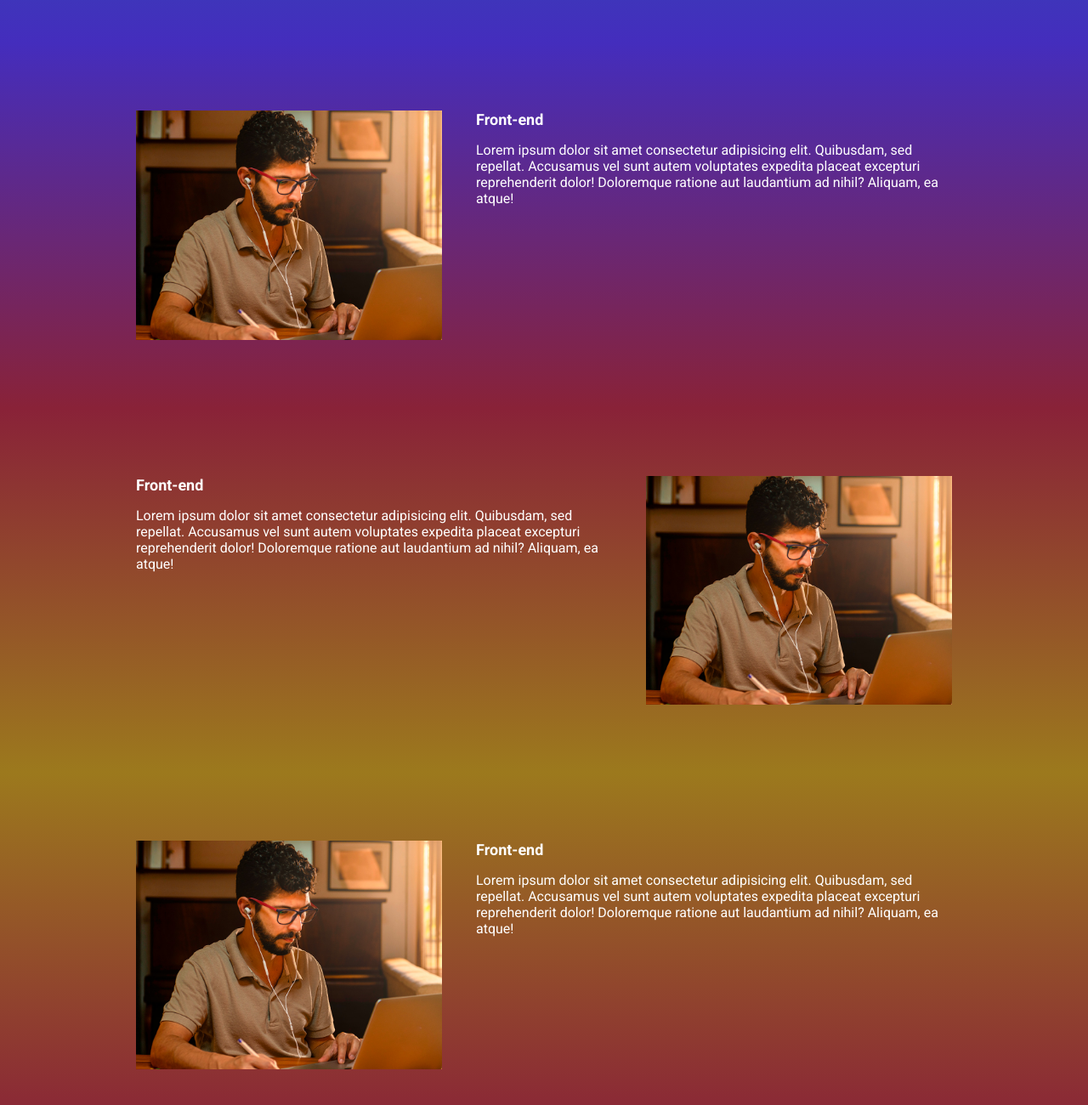
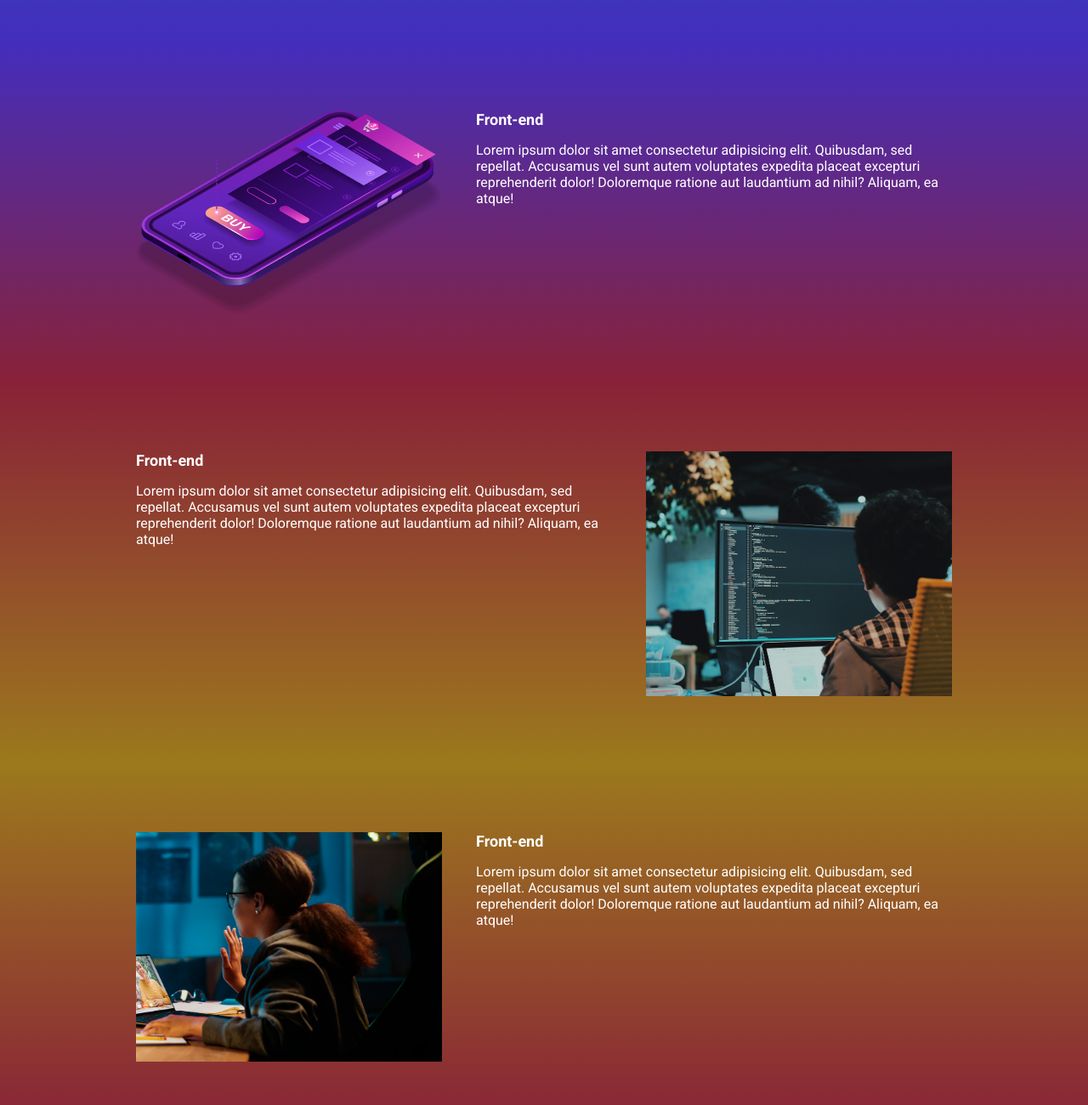
Before and after one commit to borgeslais/ebac_tech_talks, a website built with Parcel: page src/index.html in a window 1280 px wide. Shown: the part 940-2240 px from the top of the page at 85% size. Built offline with nearby package versions, Linux system fonts and the light colour scheme.

Commit message:
alteração nas img

```diff
--- a/src/index.html
+++ b/src/index.html
@@ -65,7 +65,7 @@
                     ad nihil? Aliquam, ea atque!
                 </p>
             </div>
-            <img class="event__image" src="./images/frontend.png" alt="front-end"></img>
+            <img class="event__image" src="./images/ui-ux.png" alt="front-end"></img>
     </section>
     <section class="event event--data-science">
         <div class="container" data-aos="fade-right">
@@ -77,7 +77,7 @@
                     ad nihil? Aliquam, ea atque!
                 </p>
             </div>
-            <img class="event__image" src="./images/frontend.png" alt="front-end"></img>
+            <img class="event__image" src="./images/data.png" alt="front-end"></img>
     </section>
     <section class="event event--backend event--image-left">
         <div class="container" data-aos="fade-left">
@@ -89,7 +89,7 @@
                     ad nihil? Aliquam, ea atque!
                 </p>
             </div>
-            <img class="event__image" src="./images/frontend.png" alt="front-end"></img>
+            <img class="event__image" src="./images/backend.png" alt="front-end"></img>
     </section>
     <script src="https://unpkg.com/aos@next/dist/aos.js"></script>
     <script src="scripts/main.js"></script>
```
Also changed, not shown: 1 other file.
